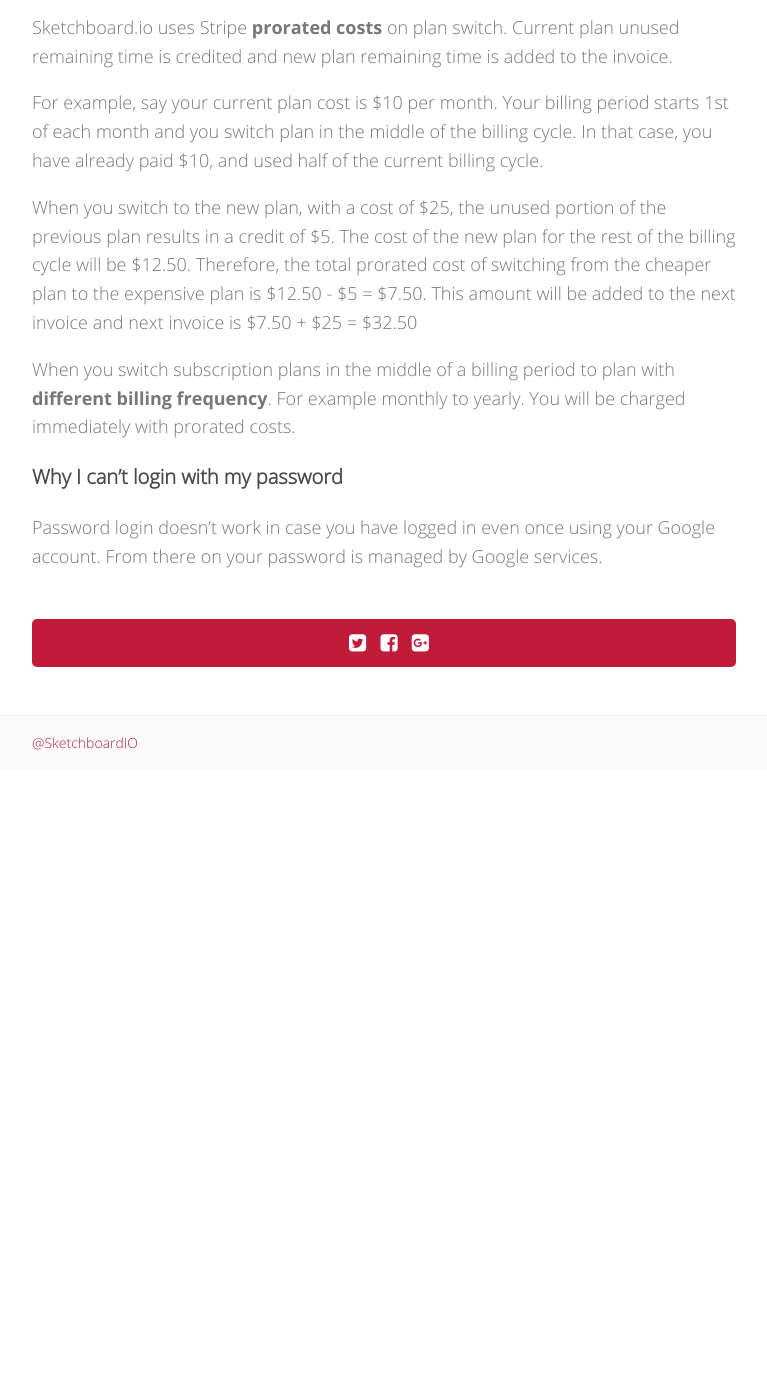
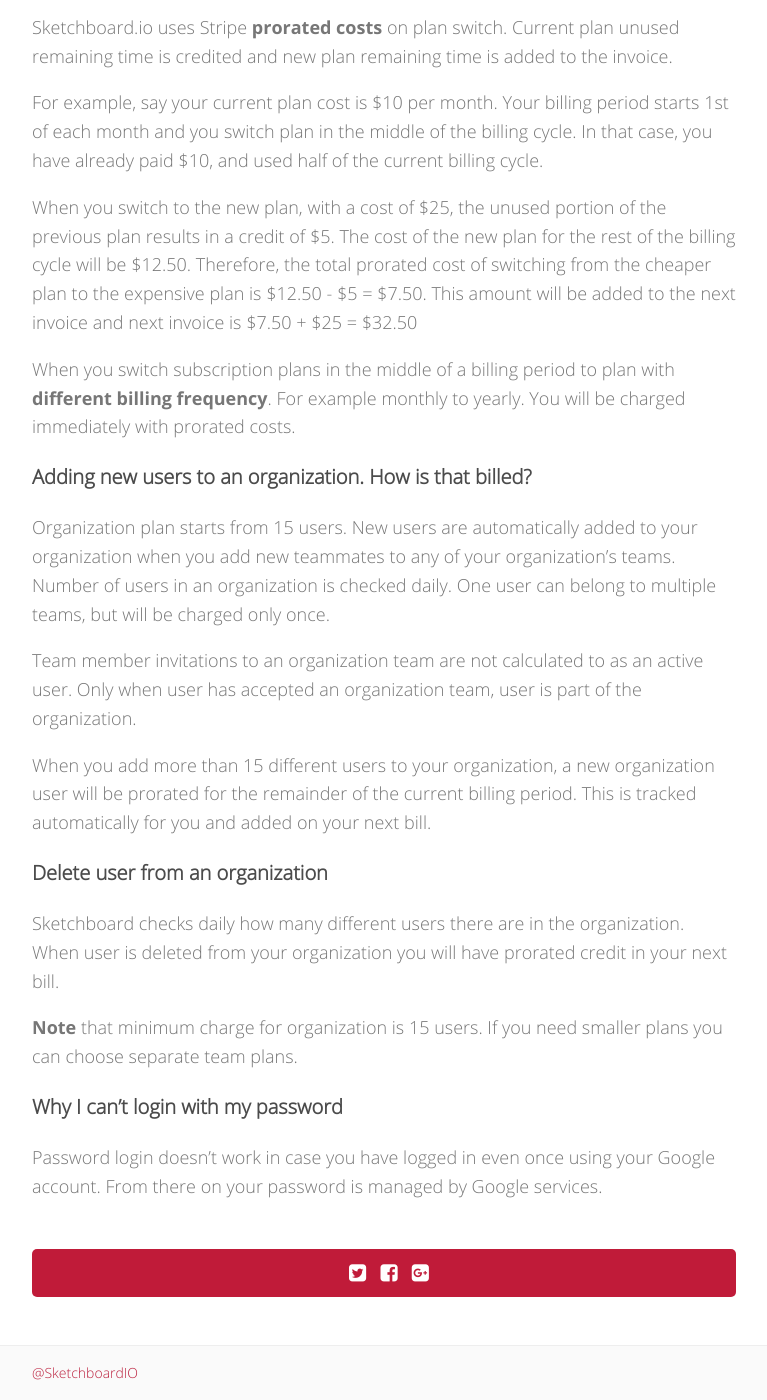
Before and after one commit to sketchboard/blog, a Jekyll site: the page built from help/_posts/2015-04-30-faq.md, in a window 1280 px wide and 1400 px high, scrolled down 1567 px. Shown: the whole window, without its empty margins (256-1023 px from the left). Built offline with Jekyll 4.4.1, drawn with Linux system fonts in a browser that asks for light colours; nearby versions of some CDN libraries; Markdown is read by kramdown in place of the engine named in the settings; comment, search, counter and statistics services are not loaded; before the commit the page ends 2337 px from its top, so only the background shows below that.

Commit message:
Upcoming org FAQ added

```diff
--- a/help/_posts/2015-04-30-faq.md
+++ b/help/_posts/2015-04-30-faq.md
@@ -55,6 +55,19 @@
 
 When you switch subscription plans in the middle of a billing period to plan with **different billing frequency**. For example monthly to yearly. You will be charged immediately with prorated costs.
 
+<h3 id='org-add-prorated'>Adding new users to an organization. How is that billed?</h3>
+
+Organization plan starts from 15 users. New users are automatically added to your organization when you add new teammates to any of your organization's teams. Number of users in an organization is checked daily. One user can belong to multiple teams, but will be charged only once.
+
+Team member invitations to an organization team are not calculated to as an active user. Only when user has accepted an organization team, user is part of the organization.
+
+When you add more than 15 different users to your organization, a new organization user will be prorated for the remainder of the current billing period. This is tracked automatically for you and added on your next bill.
+
+<h3 id='org-delete-prorated'>Delete user from an organization</h3>
+Sketchboard checks daily how many different users there are in the organization. When user is deleted from your organization you will have prorated credit in your next bill.
+
+**Note** that minimum charge for organization is 15 users. If you need smaller plans you can choose separate team plans.
+
 
 ### Why I can't login with my password
 
```
